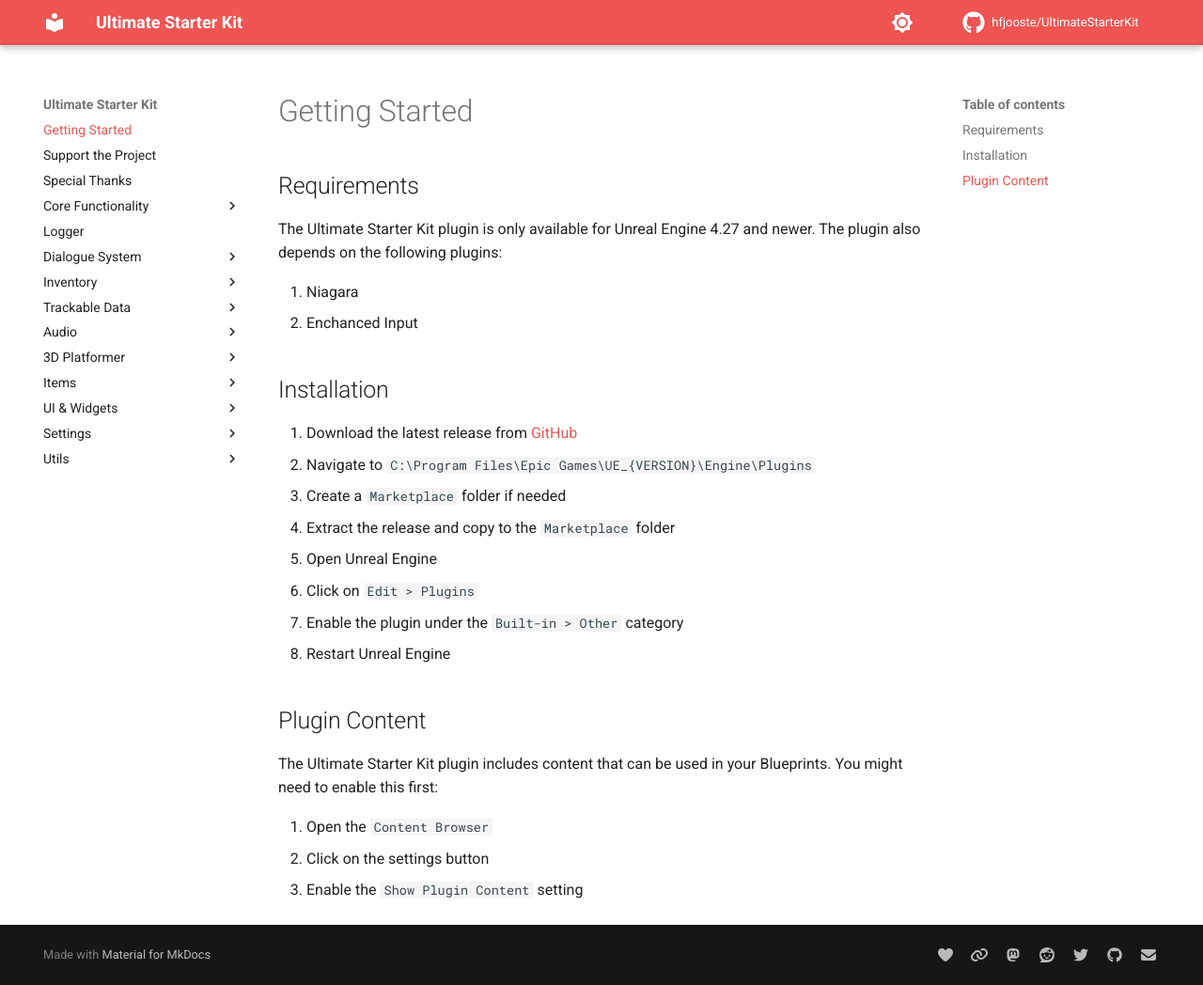
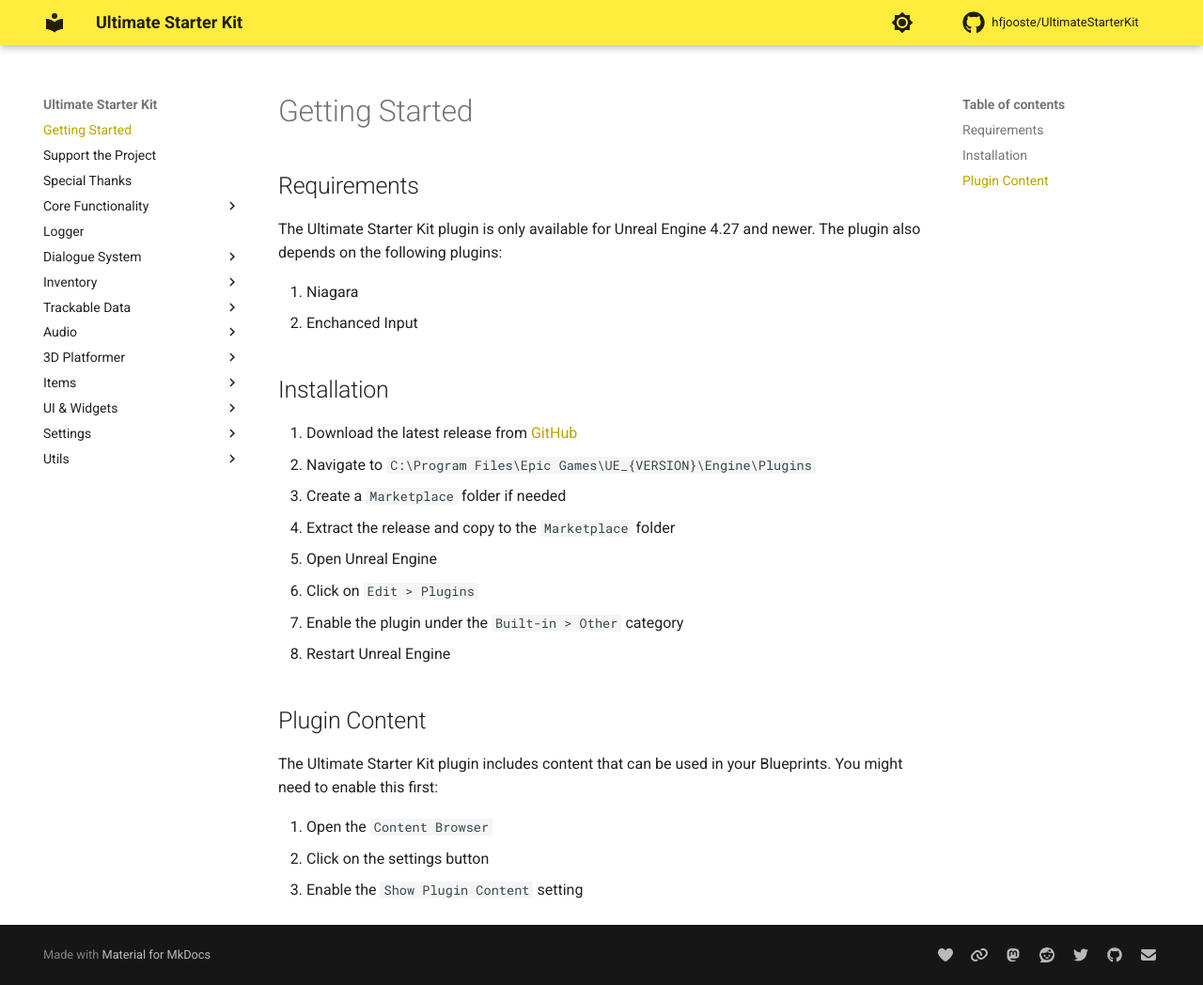
Before and after one commit to hfjooste/UltimateStarterKit, an MkDocs documentation site: the page built from docs/index.md, in a window 1280 px wide and 1048 px high. Shown: the whole window at 94% size. Built offline with MkDocs 1.6.1 and Material for MkDocs 9.7.7, drawn with Linux system fonts in a browser that asks for light colours; comment, search, counter and statistics services are not loaded.

Commit message:
Updated documentation colors

```diff
--- a/mkdocs.yml
+++ b/mkdocs.yml
@@ -43,15 +43,15 @@
   palette:
     - media: "(prefers-color-scheme: dark)"
       scheme: slate
-      primary: red
-      accent: pink
+      primary: yellow
+      accent: orange
       toggle:
         icon: material/brightness-4
         name: Switch to light mode
     - media: "(prefers-color-scheme: light)"
       scheme: default
-      primary: red
-      accent: pink
+      primary: yellow
+      accent: orange
       toggle:
         icon: material/brightness-7
         name: Switch to dark mode
```
